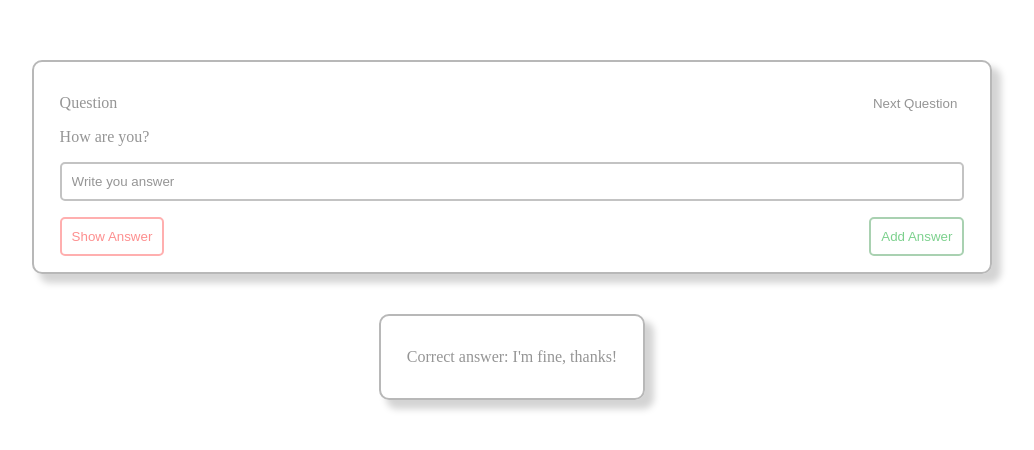
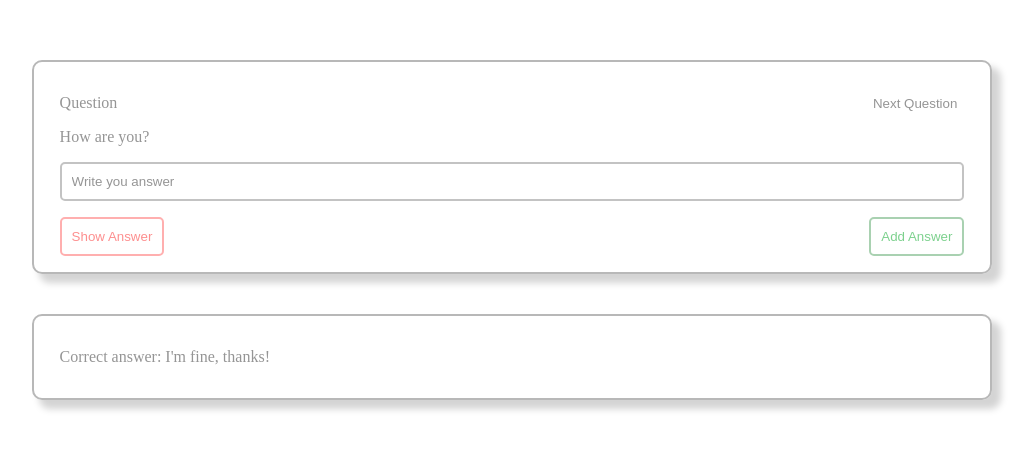
Before and after one commit to peterszabomark/quiz, an Angular app in the folder quiz/: page / in a window 1280 px wide. Shown: the top 450 px of the page, without its empty margins (128-1162 px from the left). Built offline with nearby package versions, Linux system fonts and the light colour scheme.

Commit message:
@ui-3: refactor style, added responsive style the answer card component

```diff
--- a/quiz/src/app/answer-card/answer-card.component.scss
+++ b/quiz/src/app/answer-card/answer-card.component.scss
@@ -2,7 +2,7 @@
     box-sizing: border-box;
     margin: 5vh 0;
     height: max-content;
-    width: 100%;
+    width: 960px;
     padding:  2vh 2vw;
     border: 2px solid #b8b8b8;
     border-radius: 10px;
@@ -14,4 +14,8 @@
     @media (max-width:768px) {
         width: 90vw;
     }
+    @media (max-width:300px) {
+        width: 98vw;
+        box-shadow: none;
+    }
 }
```
